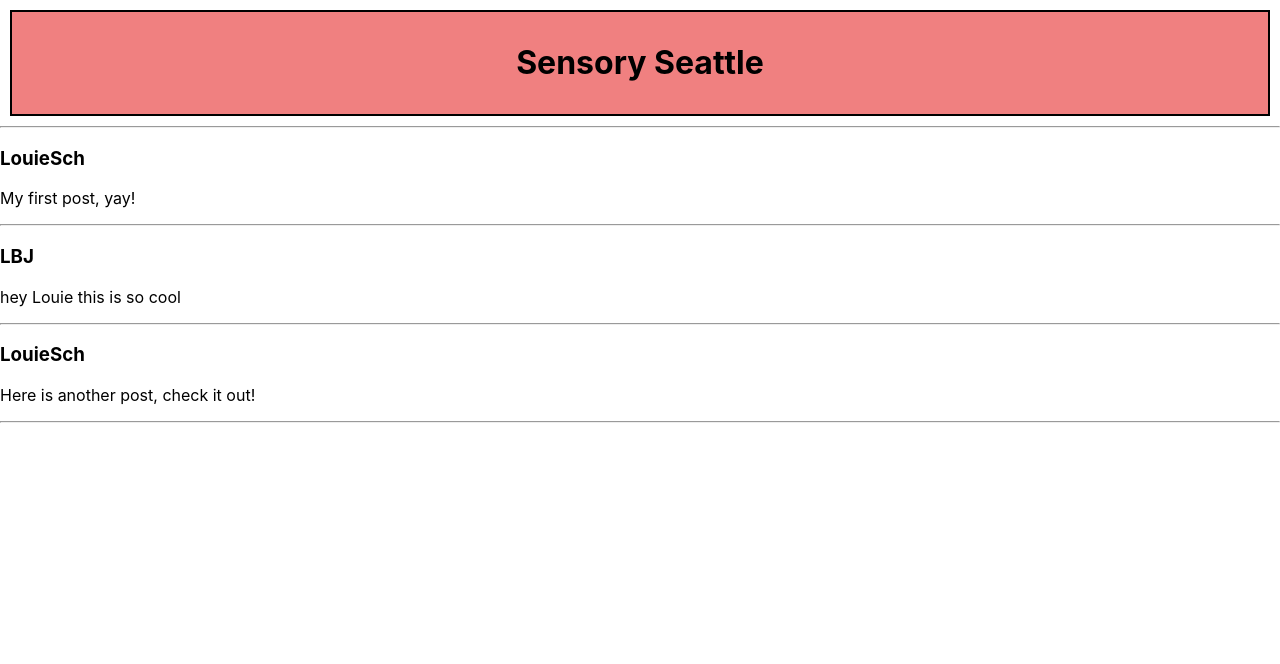
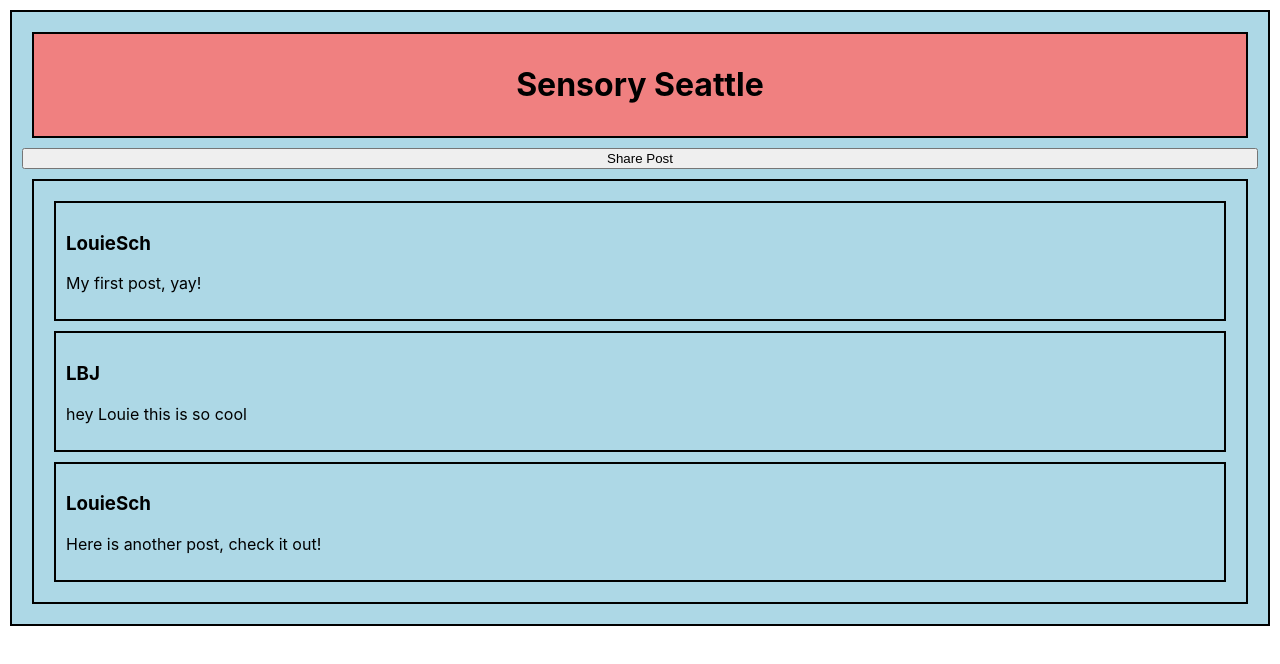
Before and after one commit to louiesch/AccessibleSeattle, a React (Create React App) app: page / in a window 1280 px wide. Shown: the top 664 px of the page. Built offline with nearby package versions, Linux system fonts and the light colour scheme.

Commit message:
add styling, put everything into divs

```diff
--- a/src/components/App.js
+++ b/src/components/App.js
@@ -5,8 +5,14 @@ import PostControl from './Posts/PostControl';
 function App() {
   return (
     <>
-      <Header />
-      <PostControl />
+      <div className="app">
+        <Header />
+        <div className="row">
+          <div className="column">
+          <PostControl />
+          </div>
+        </div>
+      </div>
     </>
   );
 }
--- a/src/components/Posts/Post.js
+++ b/src/components/Posts/Post.js
@@ -4,9 +4,10 @@ import PropTypes from 'prop-types';
 function Post(props) {
   return (
     <>
-      <h3>{props.userName}</h3>
-      <p>{props.content}</p>
-      <hr/>
+      <div className='component'>
+        <h3>{props.userName}</h3>
+        <p>{props.content}</p>
+      </div>
     </>
   );
 }
--- a/src/components/Posts/PostControl.js
+++ b/src/components/Posts/PostControl.js
@@ -11,16 +11,27 @@ class PostControl extends React.Component {
     };
   }
 
+  handleClick = () => {
+    this.setState({formVisibleOnPage: true});
+  }
+
   render() {
     let currentlyVisibleState = null;
+    let addPostButton = null;
     if (this.state.formVisibleOnPage) {
       currentlyVisibleState = <CreatePost />
     } else {
       currentlyVisibleState = <SocialFeed />
+      addPostButton = <button onClick={this.handleClick}>Share Post</button>
     }
     return (
       <>
-        {currentlyVisibleState}
+        <div className='row'>
+          <div className='column'>
+            {addPostButton}
+            {currentlyVisibleState}
+          </div>
+        </div>
       </>
     );
   }
--- a/src/components/Posts/SocialFeed.js
+++ b/src/components/Posts/SocialFeed.js
@@ -21,13 +21,14 @@ const mainSocialFeed = [
 function SocialFeed() {
   return (
     <>
-      <hr/>
+    <div className='component'>
       {mainSocialFeed.map((post, index) =>
         <Post
           userName={post.userName}
           content={post.content}
           key={index} />
         )}
+      </div>
     </>
   );
 }
--- a/src/index.css
+++ b/src/index.css
@@ -42,10 +42,3 @@ code {
   flex-basis: 100%;
   flex: 1;
 }
-
-.column2 {
-  display: flex;
-  flex-direction: column;
-  flex-basis: 100%;
-  flex: 0 0 150px;
-}
```
Also changed, not shown: src/App.css (deleted).
